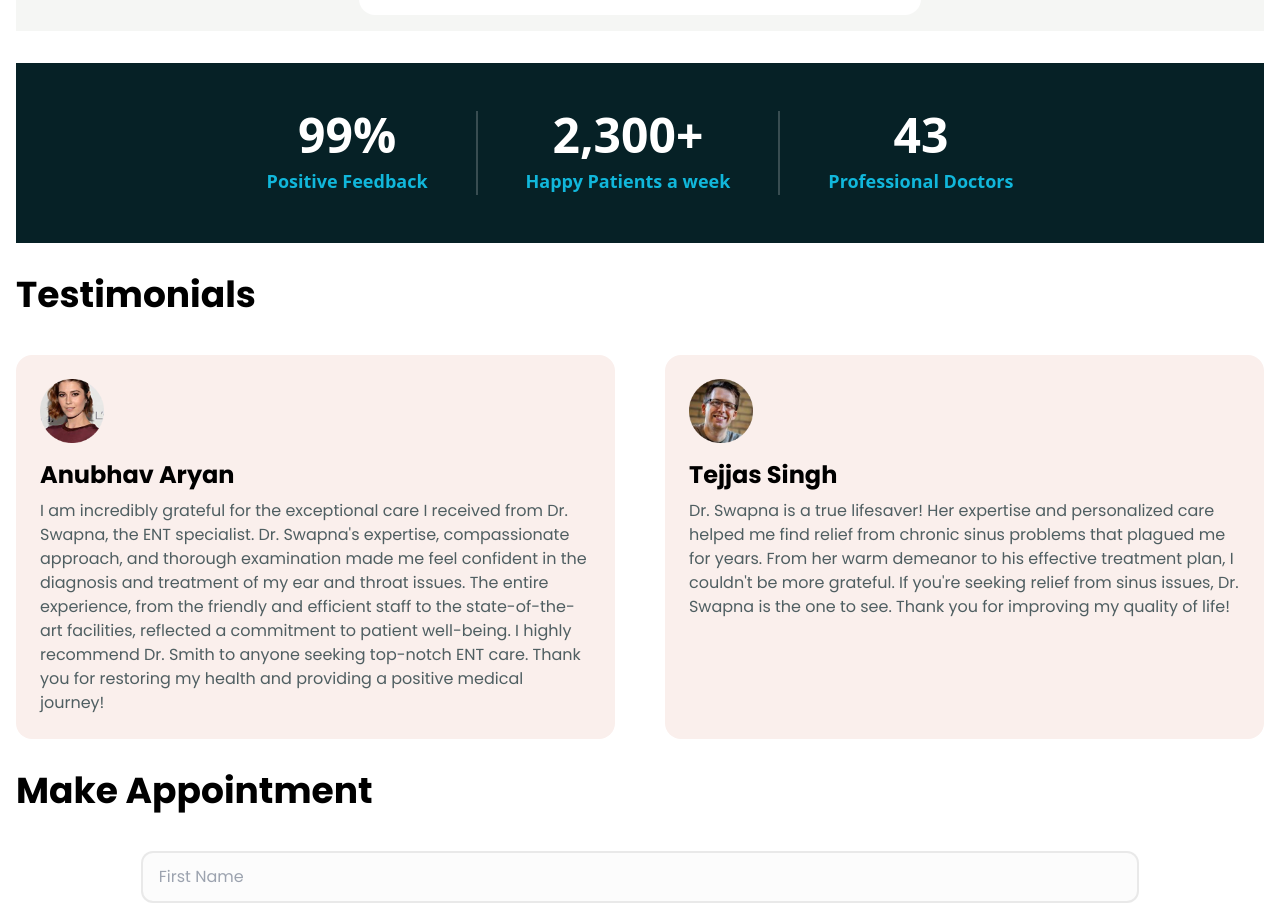
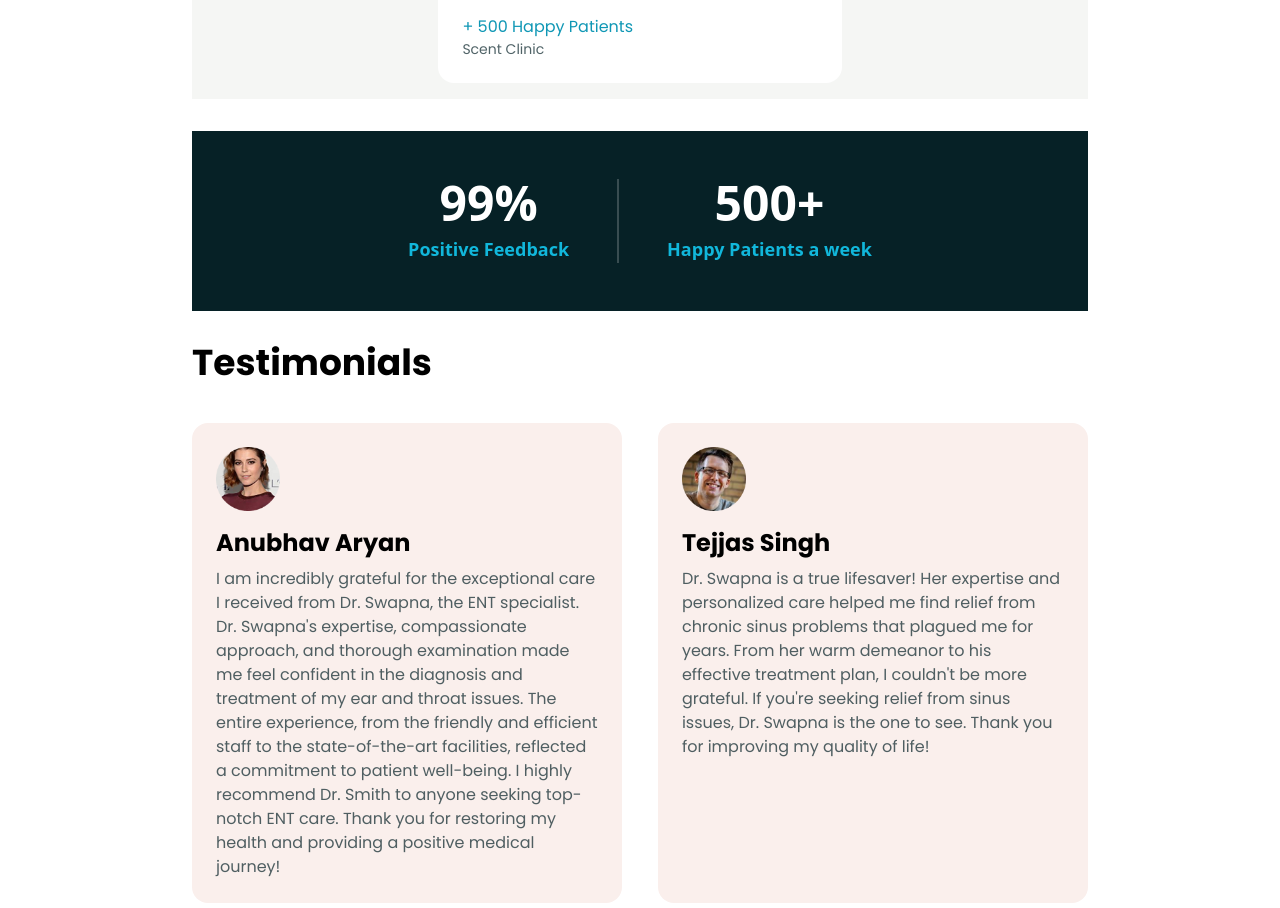
Before and after one commit to anubhav-aryan/entclinic, a Next.js app: page / in a window 1280 px wide. Shown: the part 2952-3860 px from the top of the page. Built offline with nearby package versions, Linux system fonts and the light colour scheme.

Commit message:
fix: padding

```diff
--- a/components/AnalyticLabel.tsx
+++ b/components/AnalyticLabel.tsx
@@ -11,18 +11,18 @@
       </div>
       <div className="line w-[2px] bg-[rgba(255,255,255,0.2)]"></div>
       <div className="label flex flex-col items-center gap-2">
-        <h1 className="text-5xl text-white font-bold">2,300+</h1>
+        <h1 className="text-5xl text-white font-bold">500+</h1>
         <h3 className="text-[#11b7db] text-lg font-semibold">
           Happy Patients a week
         </h3>
       </div>{" "}
-      <div className="line w-[2px] bg-[rgba(255,255,255,0.2)]"></div>
-      <div className="label flex flex-col items-center gap-2">
+      {/* <div className="line w-[2px] bg-[rgba(255,255,255,0.2)]"></div> */}
+      {/* <div className="label flex flex-col items-center gap-2">
         <h1 className="text-5xl text-white font-bold">43</h1>
         <h3 className="text-[#11b7db] text-lg font-semibold">
           Professional Doctors
         </h3>
-      </div>
+      </div> */}
     </div>
   );
 };
--- a/pages/index.tsx
+++ b/pages/index.tsx
@@ -10,7 +10,7 @@
 import Footer from "@/sections/Footer";
 const index = () => {
   return (
-    <div className="flex flex-col justify-center items-center px-[1rem] gap-[2rem]">
+    <div className="flex flex-col justify-center items-center px-[12rem] gap-[2rem]">
       <Header />
       <Hero />
       <Services />
```
